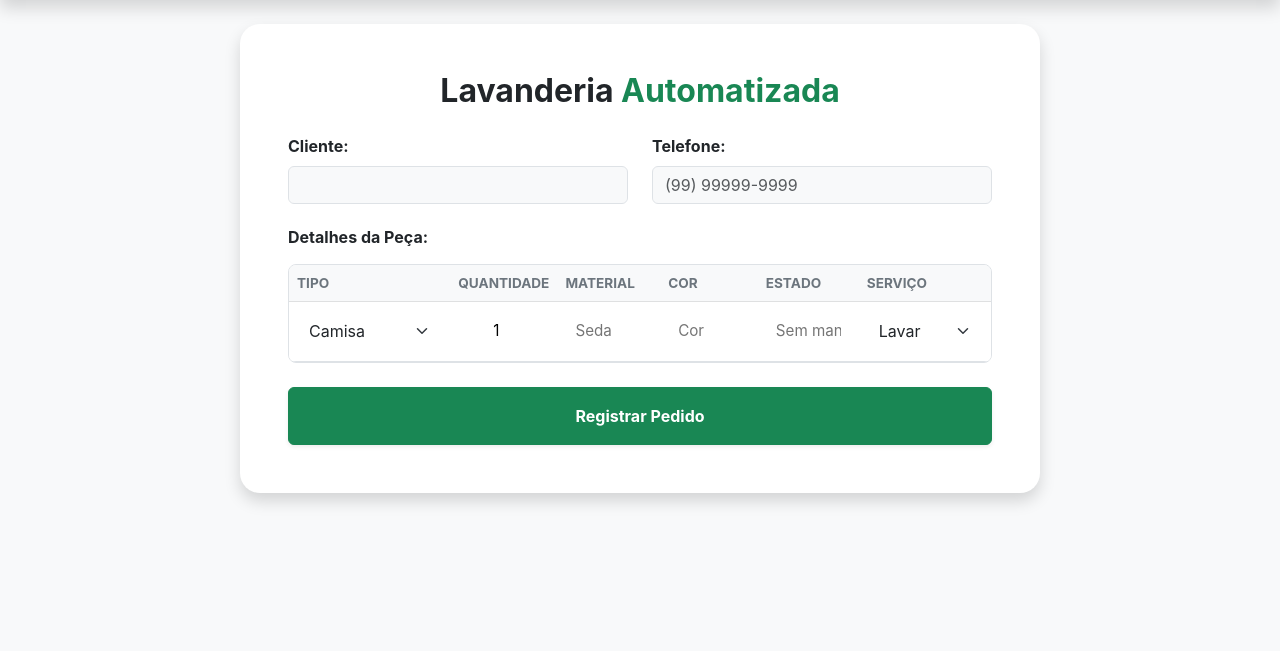
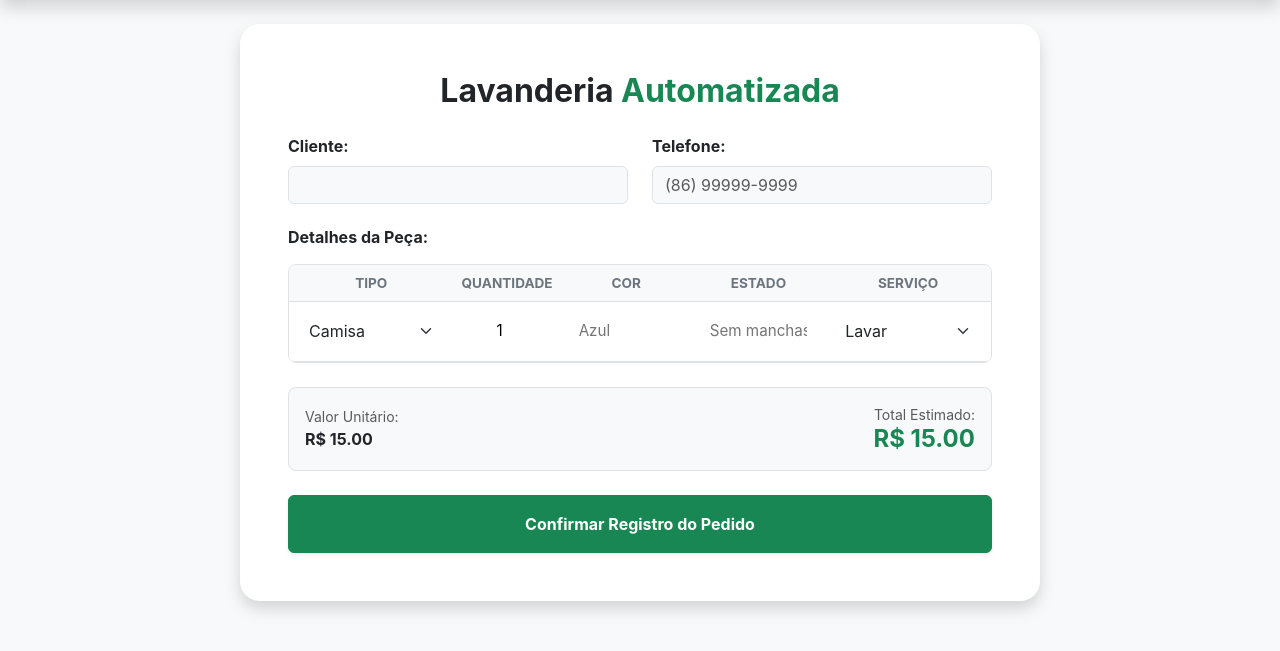
Before and after one commit to Francisco-Cassio/lavandeira_automatizada, a Flask app: page /registro in a window 1280 px wide. Shown: the part 56-707 px from the top of the page. Run offline with Flask 3, Linux system fonts and the light colour scheme.

Commit message:
:sparkles: feat: implementar lógica de quantidade, cálculo de preço em tempo real e remoção do campo material

```diff
--- a/app.py
+++ b/app.py
@@ -28,10 +28,7 @@ def index_registro():
 def registrar_pedido():
     nome = request.form.get('cliente')
     tel = request.form.get('telefone')
-
-    # Captura os dados da peça e a quantidade
     tipo = request.form.get('tipo')
-    material = request.form.get('material')
     cor = request.form.get('cor')
     estado = request.form.get('estado')
     servico = request.form.get('servico')
@@ -40,18 +37,20 @@ def registrar_pedido():
     conn = db.get_db()
     cursor = conn.cursor()
 
-    cursor.execute("INSERT OR IGNORE INTO clientes (nome, cpf, telefone) VALUES (?, ?, ?)", (nome, tel, tel))
-    cliente_id = cursor.execute("SELECT id FROM clientes WHERE telefone = ?", (tel,)).fetchone()['id']
+    cursor.execute("INSERT OR IGNORE INTO clientes (nome, cpf, telefone, endereco) VALUES (?, ?, ?, ?)",
+                  (nome, tel, tel, "Teresina-PI"))
+    cliente = cursor.execute("SELECT id FROM clientes WHERE telefone = ?", (tel,)).fetchone()
+    cliente_id = cliente['id']
 
-    peca_obj = Peca(tipo, material, cor, estado, servico)
+    peca_obj = Peca(tipo, cor, estado, servico)
     pedido_obj = Pedido(0, Cliente(cliente_id, nome, tel, ""))
 
     for _ in range(quantidade):
         pedido_obj.adicionar_peca(peca_obj)
-    cursor.execute("""
-        INSERT INTO pedidos (cliente_id, valor_bruto, desconto, valor_liquido, status, status_pagamento)
-        VALUES (?, ?, ?, ?, ?, ?)
-    """, (cliente_id, pedido_obj.valor_bruto, pedido_obj.desconto, pedido_obj.valor_liquido, "Recebido", "Aberto"))
+
+    cursor.execute("""INSERT INTO pedidos (cliente_id, valor_bruto, desconto, valor_liquido, status, status_pagamento)
+                      VALUES (?, ?, ?, ?, ?, ?)""",
+                   (cliente_id, pedido_obj.valor_bruto, pedido_obj.desconto, pedido_obj.valor_liquido, "Recebido", "Aberto"))
 
     conn.commit()
     conn.close()
--- a/templates/index.html
+++ b/templates/index.html
@@ -6,7 +6,10 @@
       href="https://cdn.jsdelivr.net/npm/bootstrap@5.3.0/dist/css/bootstrap.min.css"
       rel="stylesheet"
     />
-    <link rel="stylesheet" href="../static/css/style.css" />
+    <link
+      rel="stylesheet"
+      href="{{ url_for('static', filename='css/style.css') }}"
+    />
     <title>Registro - Lavanderia IFPI</title>
   </head>
   <body class="bg-light">
@@ -45,7 +48,7 @@
                   type="text"
                   name="telefone"
                   class="form-control bg-light"
-                  placeholder="(99) 99999-9999"
+                  placeholder="(86) 99999-9999"
                   required
                 />
               </div>
@@ -53,44 +56,40 @@
 
             <h6 class="fw-bold mb-3">Detalhes da Peça:</h6>
             <div class="border rounded-3 overflow-hidden">
-              <table class="table table-registro mb-0 align-middle">
+              <table class="table table-registro mb-0 align-middle text-center">
                 <thead class="table-light">
                   <tr>
                     <th style="width: 25%">Tipo</th>
                     <th style="width: 10%">Quantidade</th>
-                    <th style="width: 15%">Material</th>
-                    <th style="width: 15%">Cor</th>
-                    <th style="width: 15%">Estado</th>
-                    <th style="width: 20%">Serviço</th>
+                    <th style="width: 20%">Cor</th>
+                    <th style="width: 20%">Estado</th>
+                    <th style="width: 25%">Serviço</th>
                   </tr>
                 </thead>
                 <tbody>
                   <tr>
                     <td>
-                      <select name="tipo" class="form-select border-0">
+                      <select
+                        name="tipo"
+                        id="tipoPeca"
+                        class="form-select border-0 bg-transparent"
+                        onchange="atualizarPreco()"
+                      >
                         <option value="Camisa">Camisa</option>
                         <option value="Calça">Calça</option>
                         <option value="Toalha">Toalha</option>
-                        <option value="Bermuda">Bermuda</option>
-                        <option value="Lençol">Lençol</option>
+                        <option value="Roupa Delicada">Roupa Delicada</option>
                       </select>
                     </td>
                     <td>
                       <input
                         type="number"
                         name="quantidade"
+                        id="qtdPeca"
                         class="form-control-table text-center"
                         value="1"
                         min="1"
-                        required
-                      />
-                    </td>
-                    <td>
-                      <input
-                        type="text"
-                        name="material"
-                        class="form-control-table"
-                        placeholder="Seda"
+                        oninput="atualizarPreco()"
                         required
                       />
                     </td>
@@ -99,7 +98,7 @@
                         type="text"
                         name="cor"
                         class="form-control-table"
-                        placeholder="Cor"
+                        placeholder="Azul"
                         required
                       />
                     </td>
@@ -113,7 +112,10 @@
                       />
                     </td>
                     <td>
-                      <select name="servico" class="form-select border-0">
+                      <select
+                        name="servico"
+                        class="form-select border-0 bg-transparent"
+                      >
                         <option value="Lavar">Lavar</option>
                         <option value="Secar">Secar</option>
                         <option value="Passar">Passar</option>
@@ -124,15 +126,71 @@
                 </tbody>
               </table>
             </div>
+
+            <div
+              class="mt-4 p-3 bg-light rounded-3 d-flex justify-content-between align-items-center border"
+            >
+              <div>
+                <span class="text-muted small d-block">Valor Unitário:</span>
+                <span class="fw-bold text-dark"
+                  >R$ <span id="exibirPreco">15.00</span></span
+                >
+              </div>
+              <div class="text-end">
+                <span class="text-muted small d-block">Total Estimado:</span>
+                <h4 class="fw-bold text-success mb-0" id="totalEstimado">
+                  R$ 15.00
+                </h4>
+                <small
+                  class="text-danger fw-bold"
+                  id="avisoDesconto"
+                  style="display: none"
+                >
+                  10% de desconto aplicado! (Volume >= 5)
+                </small>
+              </div>
+            </div>
+
             <button
               type="submit"
               class="btn btn-success w-100 py-3 fw-bold mt-4 shadow-sm"
             >
-              Registrar Pedido
+              Confirmar Registro do Pedido
             </button>
           </form>
         </div>
       </div>
     </div>
+
+    <script>
+      function atualizarPreco() {
+        const precosBase = {
+          Camisa: 15.0,
+          Calça: 20.0,
+          Toalha: 10.0,
+          "Roupa Delicada": 25.0,
+        };
+
+        const tipo = document.getElementById("tipoPeca").value;
+        const qtd = parseInt(document.getElementById("qtdPeca").value) || 1;
+
+        let precoUn = precosBase[tipo] || 10.0;
+        let total = precoUn * qtd;
+
+        if (qtd >= 5) {
+          total = total * 0.9;
+          document.getElementById("avisoDesconto").style.display = "block";
+        } else {
+          document.getElementById("avisoDesconto").style.display = "none";
+        }
+
+        document.getElementById("exibirPreco").innerText = precoUn.toFixed(2);
+        document.getElementById("totalEstimado").innerText =
+          "R$ " + total.toFixed(2);
+      }
+
+      // Executa no carregamento inicial
+      window.onload = atualizarPreco;
+    </script>
   </body>
 </html>
```
Also changed, not shown: models.py (+2 -6 lines).
